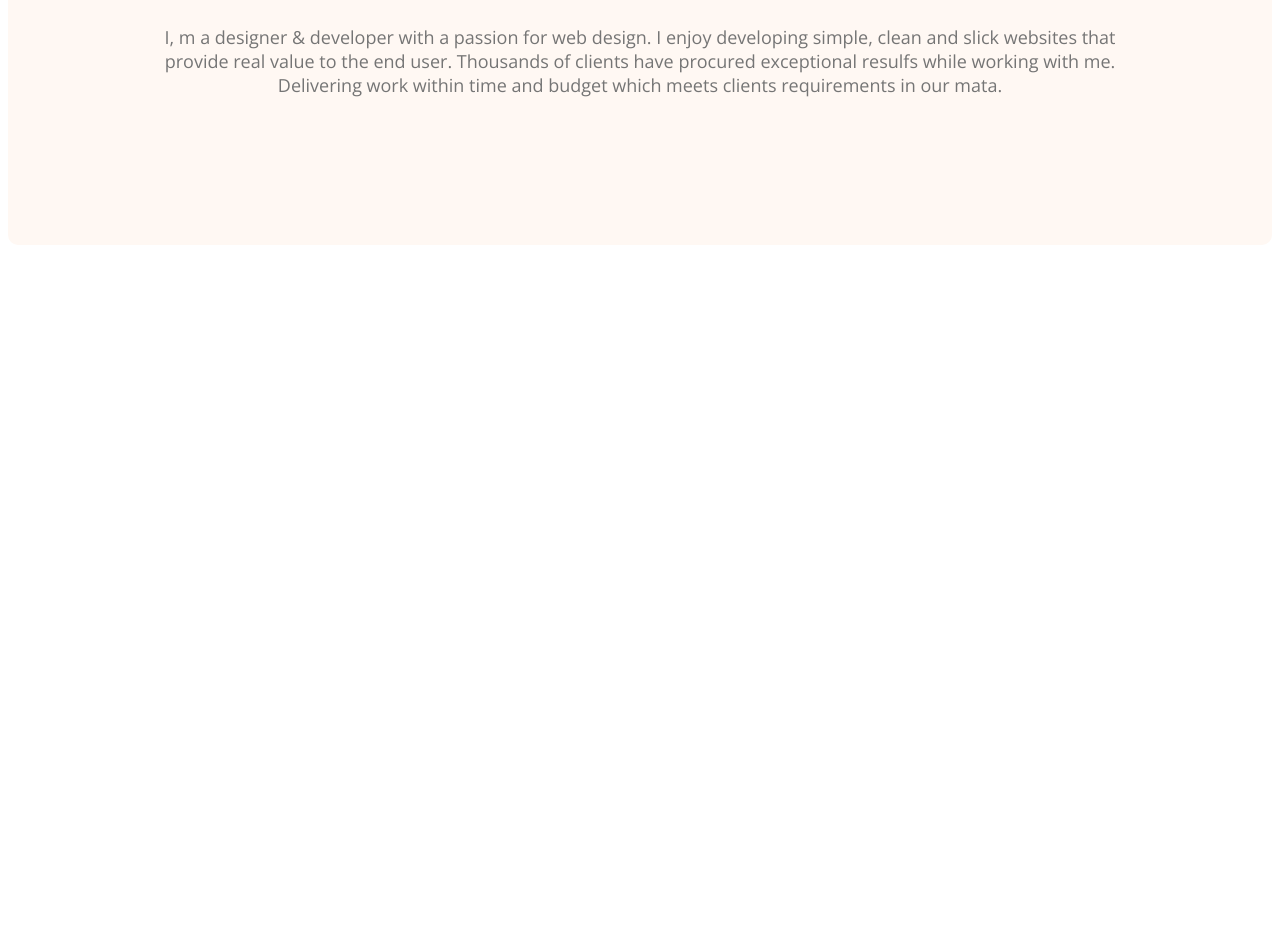
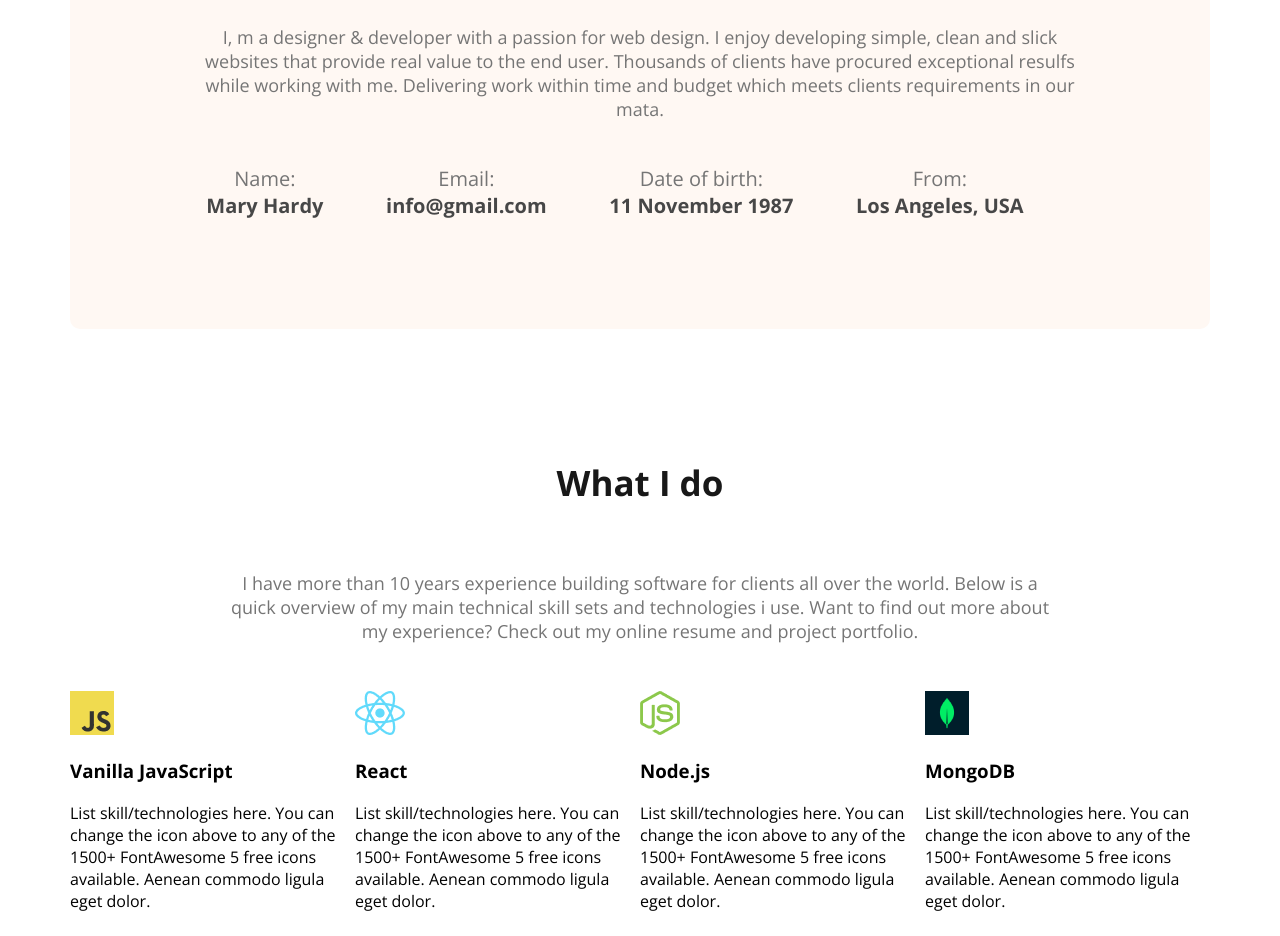
Before and after one commit to AfsanaChoity/portfolio, a plain HTML site: page index.html in a window 1280 px wide. Shown: the part 1120-2056 px from the top of the page. Before the commit the page ends 1495 px from the top, so only its background shows below. Drawn offline with nearby package versions, Linux system fonts and the light colour scheme.

Commit message:
Adding Skills

```diff
--- a/index.html
+++ b/index.html
@@ -39,6 +39,53 @@
         <section class="about">
             <h3 class="section-title">About Me</h3>
             <p class="section-des">I, m a designer & developer with a passion for web design. I enjoy developing simple, clean and slick websites that provide real value to the end user. Thousands of clients have procured exceptional resulfs while working with me. Delivering work within time and budget which meets clients requirements in our mata.</p>
+
+            <div class="about-info-container">
+                <div class="about-info">
+                    <h4 class="info-title">Name:</h4>
+                    <p class="info-des">Mary Hardy</p>
+                </div>
+                <div class="about-info">
+                    <h4 class="info-title">Email:</h4>
+                    <p class="info-des">info@gmail.com</p>
+                </div>
+                <div class="about-info">
+                    <h4 class="info-title">Date of birth:</h4>
+                    <p class="info-des">11 November 1987</p>
+                </div>
+                <div class="about-info">
+                    <h4 class="info-title">From:</h4>
+                    <p class="info-des">Los Angeles, USA</p>
+                </div>
+
+            </div>
+        </section>
+
+        <section>
+            <h3 class="section-title">What I do</h3>
+            <p id="what-i-do" class="section-des">I have more than 10 years experience building software for clients all over the world. Below is a quick overview of my main technical skill sets and technologies i use. Want to find out more about my experience? Check out my online resume and project portfolio.</p>
+            <div class="skill-container">
+                <div class="skill">
+                    <img src="images/icons/js.png" alt="">
+                    <h3 class="skill-title">Vanilla JavaScript</h3>
+                    <p class="skill-des">List skill/technologies here. You can change the icon above to any of the 1500+ FontAwesome 5 free icons available. Aenean commodo ligula eget dolor.</p>
+                </div>
+                <div class="skill">
+                    <img src="images/icons/react.png" alt="">
+                    <h3 class="skill-title">React</h3>
+                    <p class="skill-des">List skill/technologies here. You can change the icon above to any of the 1500+ FontAwesome 5 free icons available. Aenean commodo ligula eget dolor.</p>
+                </div>
+                <div class="skill">
+                    <img src="images/icons/nodejs.png" alt="">
+                    <h3 class="skill-title">Node.js</h3>
+                    <p class="skill-des">List skill/technologies here. You can change the icon above to any of the 1500+ FontAwesome 5 free icons available. Aenean commodo ligula eget dolor.</p>
+                </div>
+                <div class="skill">
+                    <img src="images/icons/mongo.png" alt="">
+                    <h3 class="skill-title">MongoDB</h3>
+                    <p class="skill-des">List skill/technologies here. You can change the icon above to any of the 1500+ FontAwesome 5 free icons available. Aenean commodo ligula eget dolor.</p>
+                </div>
+            </div>
         </section>
     </main>
 
--- a/styles/porfolio.css
+++ b/styles/porfolio.css
@@ -19,7 +19,7 @@ body {
 }
 
 .section-title {
-    color:  #181818;
+    color: #181818;
     text-align: center;
 
     font-size: 35px;
@@ -119,6 +119,11 @@ header {
 
 /* main section */
 
+main {
+    max-width: 1140px;
+    margin: 0 auto;
+}
+
 /* about section */
 .about {
     padding: 130px;
@@ -126,3 +131,42 @@ header {
     background: #FFF8F3;
     margin: 130px 0;
 }
+
+.about-info-container {
+    display: flex;
+    justify-content: space-around;
+}
+
+.about-info {
+    text-align: center;
+    margin-right: 50px;
+    max-width: 200px;
+    max-height: 60px;
+}
+
+.info-title {
+    color: #757575;
+
+
+    font-size: 20px;
+    font-weight: 400;
+    padding-bottom: 0px;
+    margin-bottom: 0px;
+}
+
+.info-des {
+    color: #474747;
+
+    font-size: 20px;
+
+    font-weight: 700;
+    padding-top: 0px;
+    margin-top: 0px;
+}
+#what-i-do{
+    padding: 30px 150px;
+}
+
+.skill-container{
+    display: flex;
+}
```
